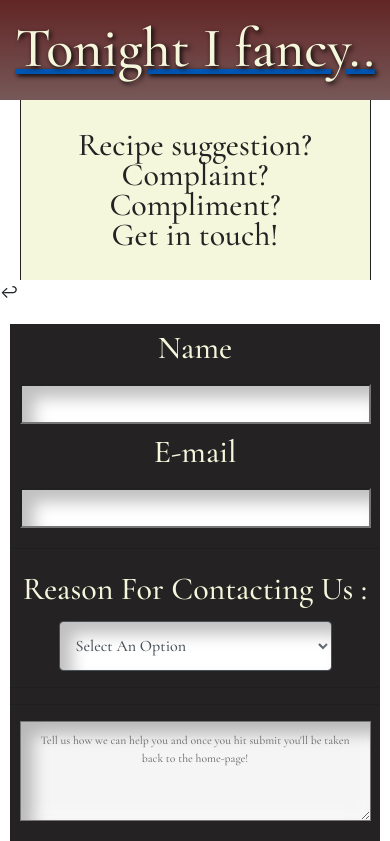
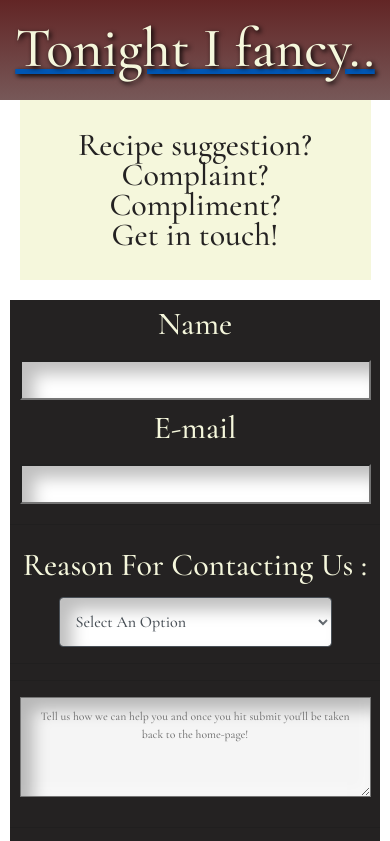
Before and after one commit to JamieWilson2000/MS1TonightIFancy, a plain HTML site: page contact.html in a window 390 px wide. Shown: the top 841 px of the page. Drawn offline with nearby package versions, Linux system fonts and the light colour scheme.

Commit message:
Finished stylings and sizings, validated all code, pushing now to test on mobiles

```diff
--- a/contact.html
+++ b/contact.html
@@ -24,7 +24,7 @@
 <div class="text-back">
 
         <article class="info">
-            <h2>Recipe suggestion? Complaint? Compliment? <br>Get in touch! </h2>↩
+            <h2>Recipe suggestion? Complaint? Compliment? <br>Get in touch! </h2>
         </article>
 </div>
 <div class="contact-form">
--- a/style.css
+++ b/style.css
@@ -50,8 +50,7 @@ p {
     margin-left: 5%;
     margin-right: 5%;
     margin-bottom: 0;
-    border-left: 1px solid rgb(36 34 34);
-    border-right: 1px solid rgb(36 34 34);
+
     color: rgb(36, 34, 34);
     /* text-shadow: 2px 2px 5px black; */
     text-align: center;
```
